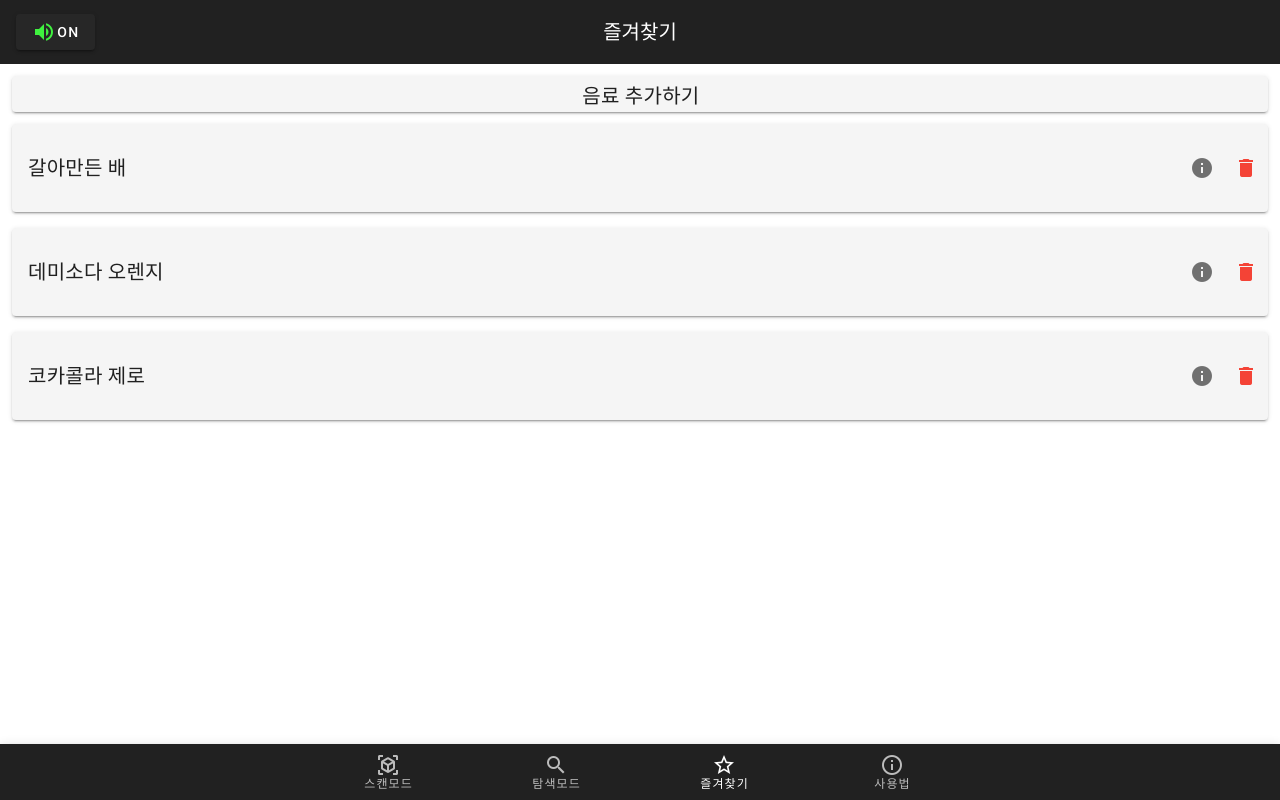
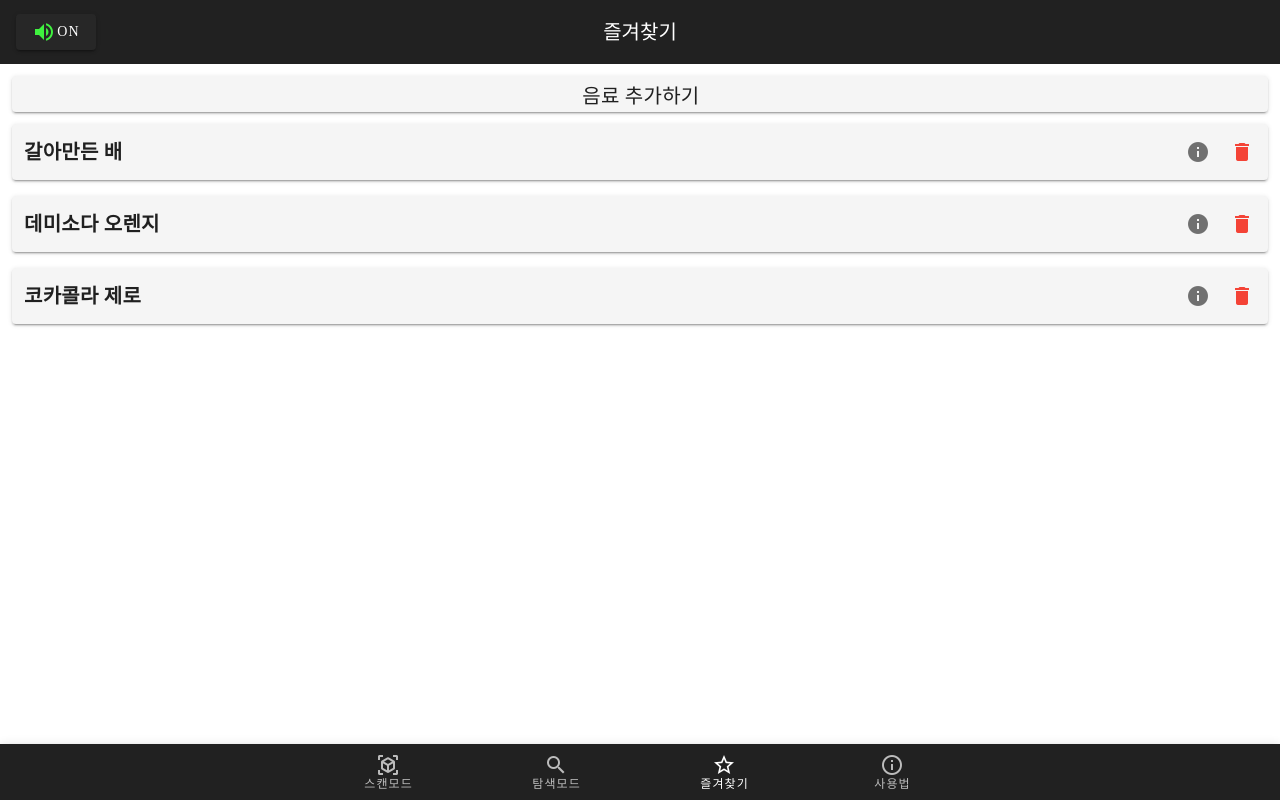
Before and after one commit to Ji2z/mozi, a Vue app in the folder frontend/: page /favorites/list in a window 1280 px wide. Built offline with nearby package versions, Linux system fonts and the light colour scheme; a web font is replaced by a local one.

Commit message:
[S05P21A603-49] design : 글씨체, 글씨 크기 변경

```diff
--- a/frontend/src/App.vue
+++ b/frontend/src/App.vue
@@ -66,6 +66,10 @@ export default {
 </script>
 
 <style>
+@import url(//fonts.googleapis.com/earlyaccess/jejugothic.css);
+* {
+  font-family: "Jeju Gothic";
+}
 .toggle {
   float: left;
   position: absolute;
--- a/frontend/src/components/Detail.vue
+++ b/frontend/src/components/Detail.vue
@@ -1,11 +1,11 @@
 <template>
   <v-dialog :value="value" @input="$emit('input', $event)">
     <v-card>
-      <v-card-title class="text-h5" tabindex="0">
+      <v-card-title class="text-h5 font-weight-bold" tabindex="0">
         {{ selected.name }}
       </v-card-title>
       <v-divider class="accent mx-4"></v-divider>
-      <v-card-text>
+      <v-card-text class="text-body-1">
         <v-container class="info-box">
           <v-row tabindex="0">
             <v-col class="font-weight-bold" cols="4">종류</v-col>
--- a/frontend/src/components/Favorite/List.vue
+++ b/frontend/src/components/Favorite/List.vue
@@ -1,19 +1,22 @@
 <template>
   <div>
     <v-col cols="12">
-      <v-btn block class="text-h6" to="/favorites/add">음료 추가하기</v-btn>
+      <v-btn block class="text-h6 py-3" to="/favorites/add">
+        음료 추가하기
+      </v-btn>
     </v-col>
     <Detail v-model="detailDialog" :selected="selected" />
     <v-col v-for="(item, i) in favorites" :key="i" cols="12">
-      <v-card class="info">
+      <v-card class="info px-3">
         <v-row class="mb-1">
           <v-col cols="8">
-            <div>
-              <v-card-title v-text="item.name" tabindex="0"></v-card-title>
+            <div class="text-h6 font-weight-bold" tabindex="0">
+              {{ item.name }}
+              <!-- <v-card-title v-text="item.name" tabindex="0"></v-card-title> -->
             </div>
           </v-col>
           <v-spacer></v-spacer>
-          <v-card-actions class="mr-2">
+          <v-card-actions>
             <v-btn
               icon
               @click="openDetailDialog(item)"
--- a/frontend/src/views/Guide.vue
+++ b/frontend/src/views/Guide.vue
@@ -1,12 +1,8 @@
 <template>
   <div>
     <v-expansion-panels class="pa-4">
-      <v-expansion-panel
-        v-for="(item, i) in guides"
-        :key="i"
-        class="mb-4 secondary"
-      >
-        <v-expansion-panel-header class="text-h6">
+      <v-expansion-panel v-for="(item, i) in guides" :key="i" class="mb-4 info">
+        <v-expansion-panel-header class="text-h6 font-weight-bold">
           {{ item.title }}
         </v-expansion-panel-header>
         <v-expansion-panel-content tabindex="0">
```
Also changed, not shown: 1 other file (tests, documents, lock files or other folders).
